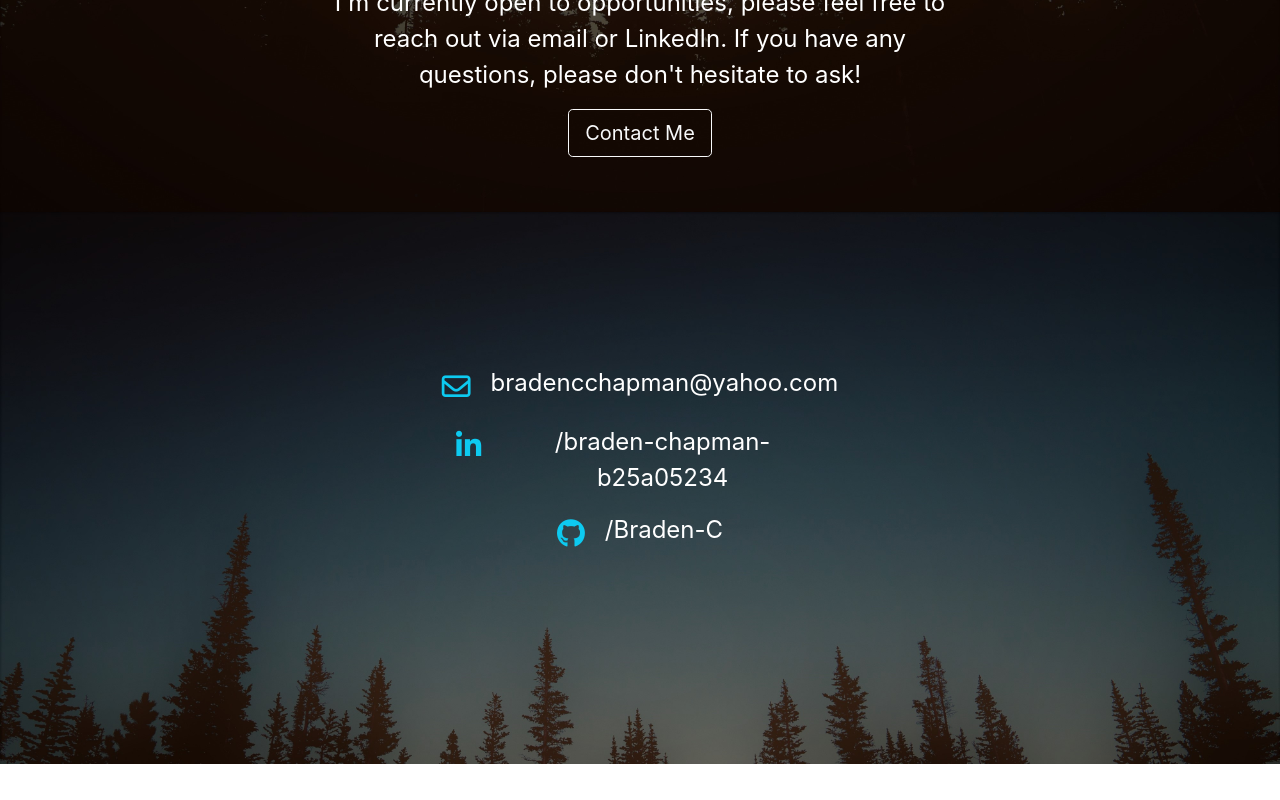
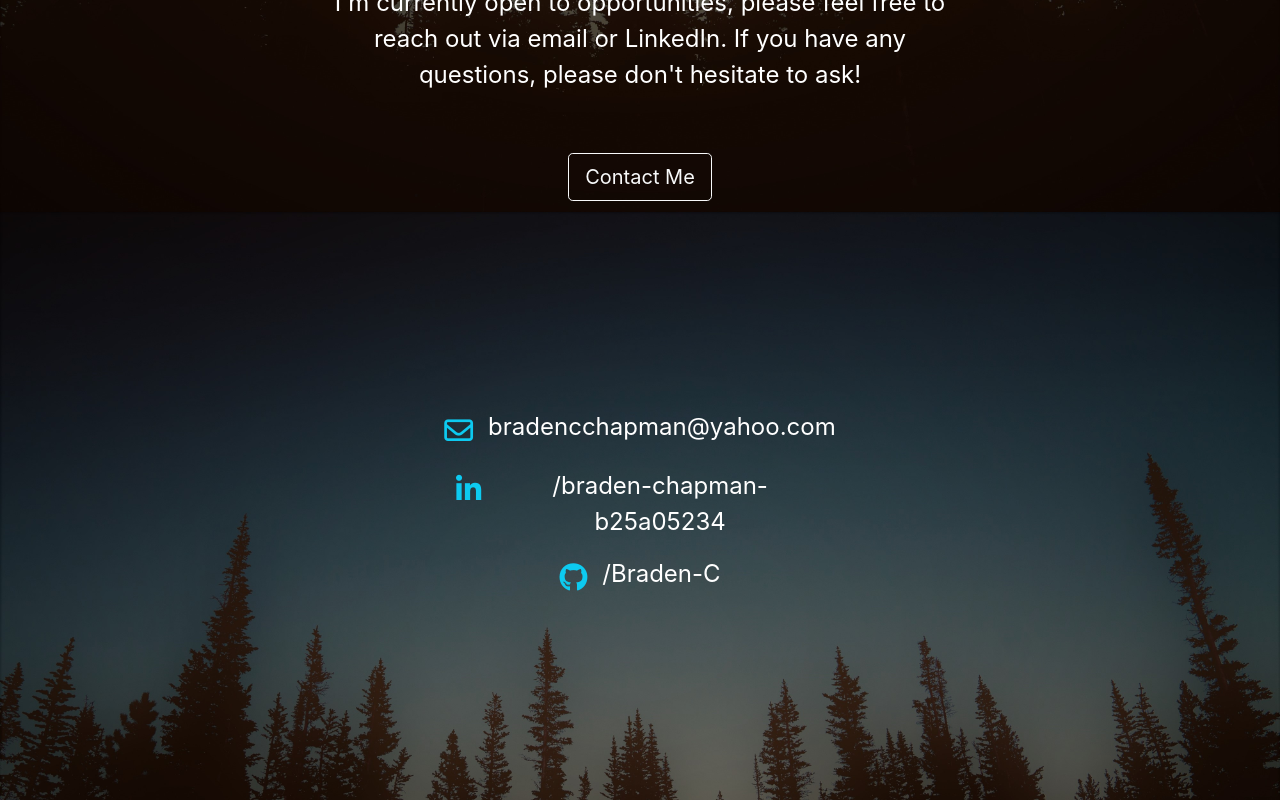
Before and after one commit to Braden-C/portfoliowebsite, a React (Create React App) app: page / in a window 1280 px wide. Shown: the part 3203-4003 px from the top of the page. Before the commit the page ends 3967 px from the top, so only its background shows below. Built offline with nearby package versions, Linux system fonts and the light colour scheme.

Commit message:
adjust list item styles

```diff
--- a/src/App.css
+++ b/src/App.css
@@ -99,6 +99,10 @@ p {
     text-align: center;
 }
 
+.contact {
+    margin-bottom: 60px;
+}
+
 
 .nav-item {
     text-align: right;
@@ -190,7 +194,7 @@ p {
 .icon-link {
     color: #0dcaf0;
     text-decoration: none;
-    padding-right: 20px;
+    padding-right: 15px;
     font-size: 1.8rem;
 }
 
```
